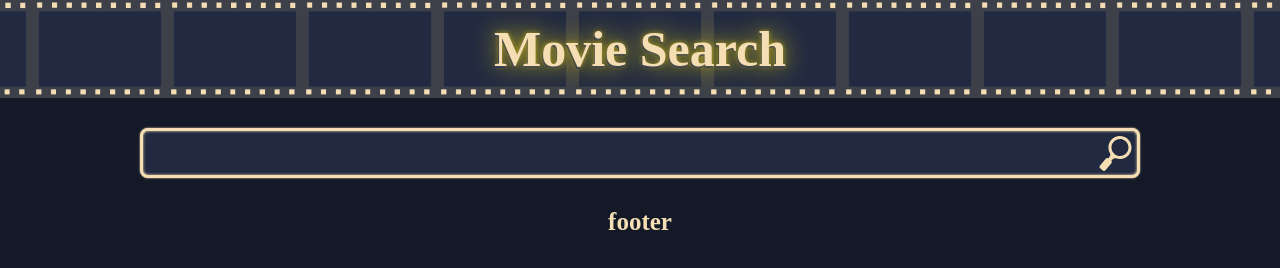
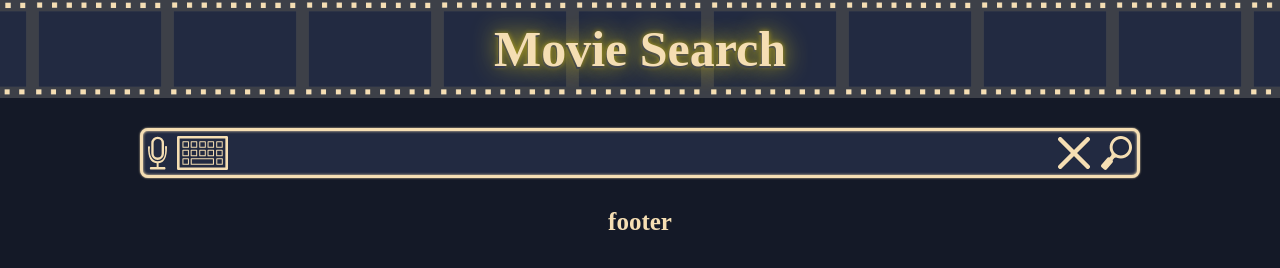
Before and after one commit to LxPvlv/movie-search, a website built with webpack: page movie-search/src/index.html in a window 1280 px wide. Built offline with nearby package versions, Linux system fonts and the light colour scheme.

Commit message:
feat: add icons for search input

```diff
--- /dev/null
+++ b/movie-search/src/assets/styles/_search-input.scss
@@ -0,0 +1,84 @@
+.search-container {
+  display: flex;
+  position: relative;
+}
+
+.search-input {
+  flex-grow: 1;
+  font-size: 3rem;
+  color: wheat;
+  background: #222a41;
+  border-radius: 8px;
+  border: 3px solid wheat;
+  padding: 5px 100px;
+  outline: none;
+  box-shadow: 0 0 2px wheat, inset 0 0 3px wheat;
+  text-align: center;
+  width: 100%;
+  min-width: 0;
+}
+
+.search-methods,
+.search-tools {
+  position: relative;
+  position: absolute;
+  top: 0;
+  bottom: 0;
+  padding: 8px 0;
+  display: flex;
+}
+.search-methods {
+  left: 7px;
+}
+.search-tools {
+  right: 7px;
+}
+
+.search-methods > *:not(:last-child),
+.search-tools > *:not(:last-child) {
+  margin-right: 10px;
+}
+
+.clear-input,
+.search-mic,
+.search-keyboard,
+.search-lens {
+  background-size: contain;
+  background-position: center;
+  background-repeat: no-repeat;
+  height: 100%;
+  padding: 0;
+  background-color: transparent;
+  border: none;
+  cursor: pointer;
+  outline: none;
+}
+
+.clear-input {
+  background-image: url('../images/clear-input.svg');
+  width: 32px;
+  &:hover {
+    background-image: url('../images/clear-input-hover.svg');
+  }
+}
+.search-mic {
+  background-image: url('../images/mic.svg');
+  width: 20px;
+  &:hover {
+    background-image: url('../images/mic-hover.svg');
+  }
+}
+.search-keyboard {
+  background-image: url('../images/keyboard.svg');
+  width: 51px;
+  &:hover {
+    background-image: url('../images/keyboard-hover.svg');
+  }
+}
+.search-lens {
+  background-image: url('../images/search-lens.svg');
+  width: 33px;
+  &:hover {
+    background-image: url('../images/search-lens-hover.svg');
+  }
+}
--- a/movie-search/src/assets/styles/main.scss
+++ b/movie-search/src/assets/styles/main.scss
@@ -1,3 +1,5 @@
+@import './search-input';
+
 html {
   font-size: 10px;
 }
@@ -35,38 +37,6 @@ main {
 
 .search-form {
   padding: 30px 0;
-}
-
-.search-container {
-  display: flex;
-  position: relative;
-}
-
-.search-input {
-  flex-grow: 1;
-  font-size: 3rem;
-  color: wheat;
-  background: #222a41;
-  border-radius: 8px;
-  border: 3px solid wheat;
-  padding: 5px 16px;
-  outline: none;
-  box-shadow: 0 0 2px wheat, inset 0 0 3px wheat;
-}
-
-.search-tool {
-  background-image: url('../images/search-tool.svg');
-  background-size: 35px;
-  background-position: center;
-  background-repeat: no-repeat;
-  position: absolute;
-  right: 0;
-  height: 100%;
-  width: 50px;
-  background-color: transparent;
-  border: none;
-  cursor: pointer;
-  outline: none;
 }
 
 .swiper-container {
--- a/movie-search/src/index.html
+++ b/movie-search/src/index.html
@@ -15,7 +15,15 @@
     <form id='search-form' class="search-form">
       <div class="search-container">
         <input type="text" name="search" class="search-input" id="search-input">
-        <button class="search-tool" type="submit"></button>
+
+        <div class="search-methods">
+          <button class="search-mic" type="button"></button>
+          <button class="search-keyboard" type="button"></button>
+        </div>
+        <div class="search-tools">
+          <button class="clear-input" type="button"></button>
+          <button class="search-lens" type="submit"></button>
+        </div>
       </div>
     </form>
 
```
Also changed, not shown: movie-search/src/assets/images/clear-input-hover.svg (added), movie-search/src/assets/images/clear-input.svg (added), movie-search/src/assets/images/keyboard-hover.svg (added), movie-search/src/assets/images/keyboard.svg (added), movie-search/src/assets/images/mic-hover.svg (added), movie-search/src/assets/images/mic.svg (added), movie-search/src/assets/images/search-lens-hover.svg (added), movie-search/src/assets/images/search-lens.svg (added), movie-search/src/assets/images/search-tool.svg (deleted).
